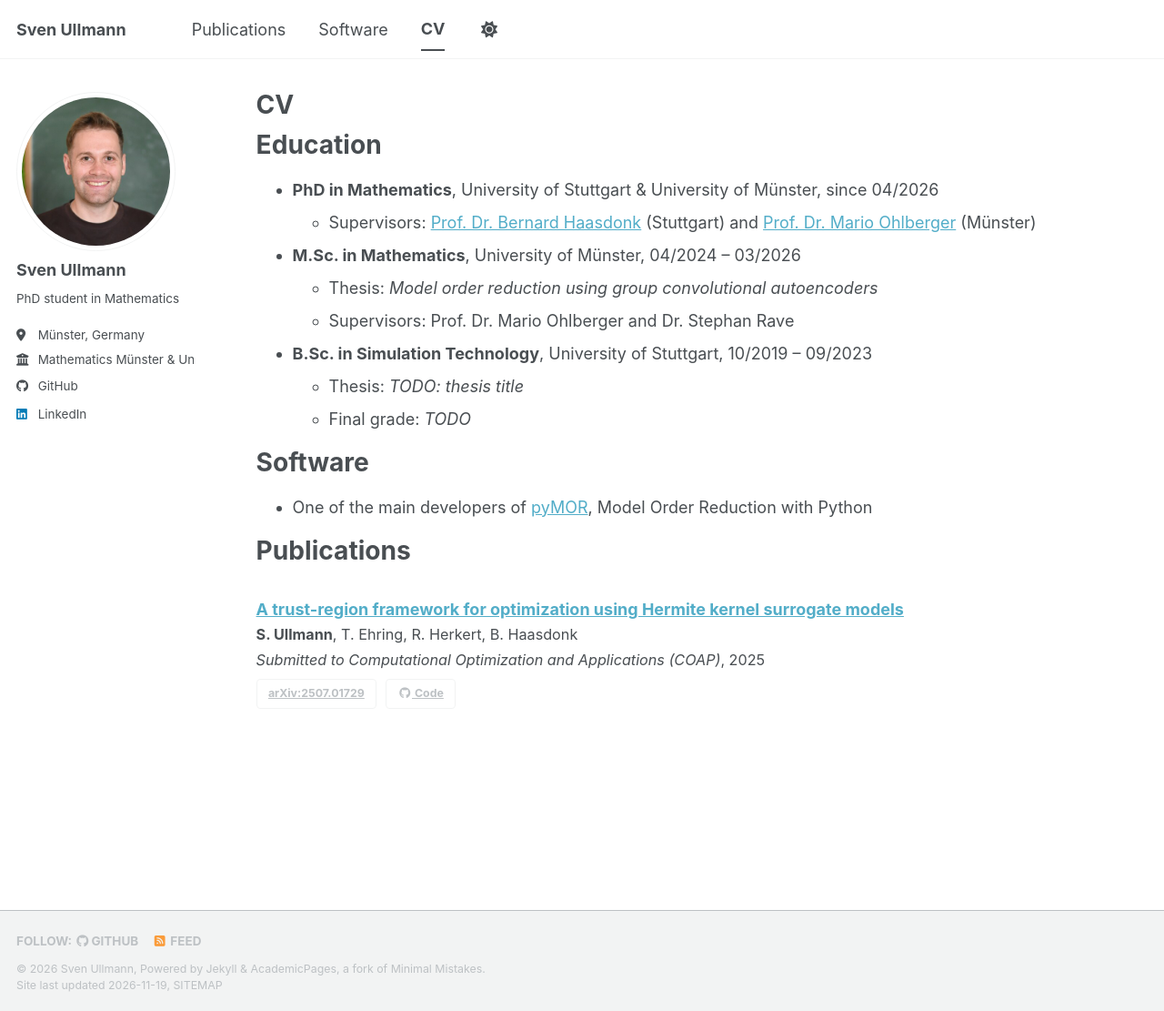
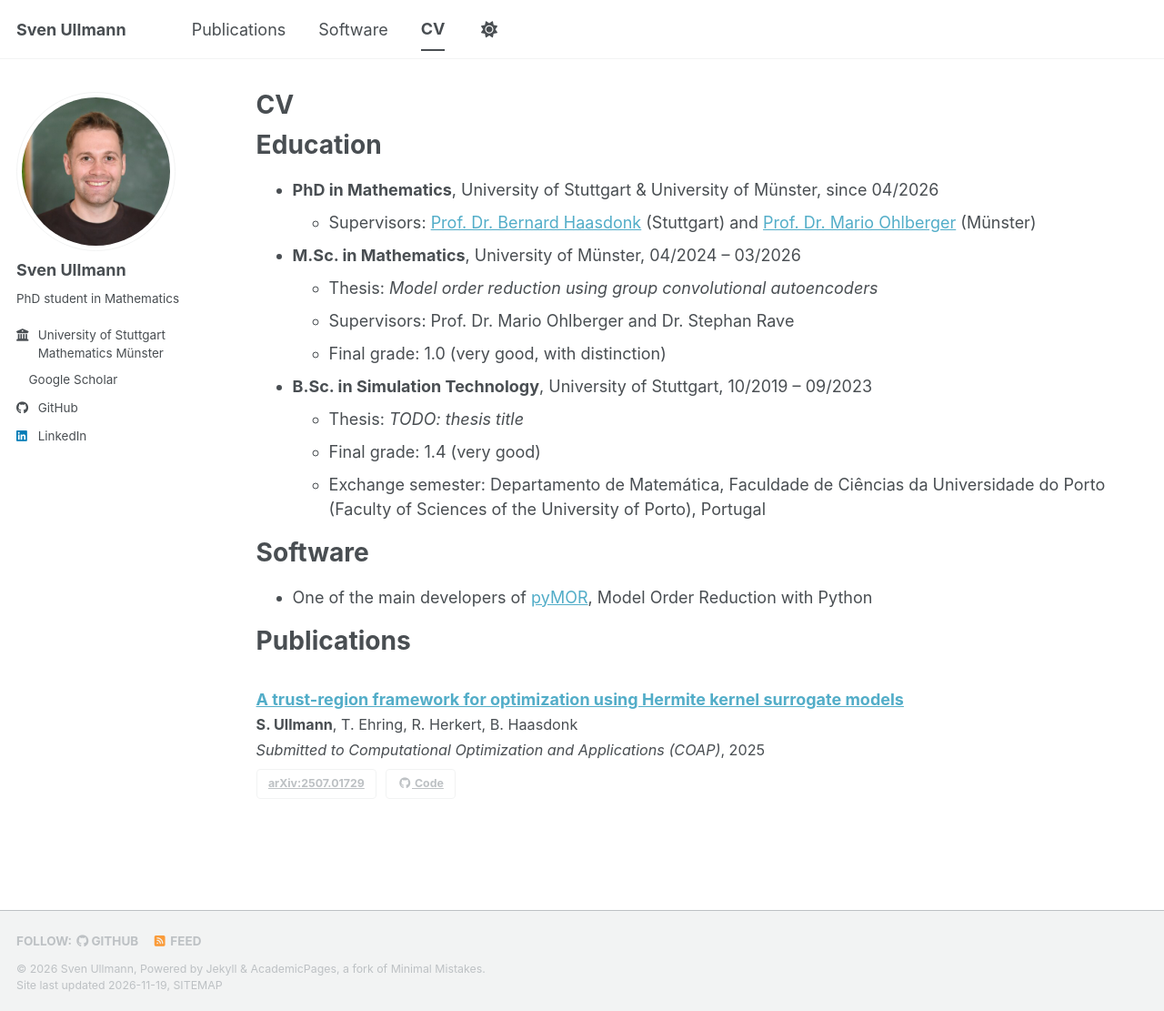
Before and after one commit to ullmannsven/ullmannsven.github.io, a Jekyll site: the page built from _pages/cv.md, in a window 1280 px wide and 1111 px high. Shown: the whole window at 91% size. Built offline with Jekyll 4.4.1, drawn with Linux system fonts in a browser that asks for light colours; a script bundle is joined from its source files by our own code; a style sheet for code colours, icons or effects is not loaded.

Commit message:
Personalize site

```diff
--- a/_config.yml
+++ b/_config.yml
@@ -27,15 +27,17 @@ author:
   name             : "Sven Ullmann"
   pronouns         : # example: "she/her"
   bio              : "PhD student in Mathematics"
-  location         : "Münster, Germany"
-  employer         : "Mathematics Münster & University of Stuttgart"
+  location         : # leave empty to hide
+  employer         : # one entry per line in the sidebar
+    - "University of Stuttgart"
+    - "Mathematics Münster"
   uri              : # URL
   email            : # add an email address to show it in the sidebar
 
   # Academic websites
   academia         : # URL
   arxiv            : # URL - Update with the correct link to your profile
-  googlescholar    : # TODO: paste your Google Scholar profile URL here, e.g. "https://scholar.google.com/citations?user=XXXXXXXX"
+  googlescholar    : "https://scholar.google.com/citations?user=0TlY1dgAAAAJ"
   inspire-hep      : # URL
   impactstory      : # URL
   orcid            : # URL
--- a/_includes/author-profile.html
+++ b/_includes/author-profile.html
@@ -28,7 +28,7 @@
         <li class="author__desktop"><i class="fas fa-fw fa-location-dot icon-pad-right" aria-hidden="true"></i>{{ author.location }}</li>
       {% endif %}
       {% if author.employer %}
-        <li class="author__desktop"><i class="fas fa-fw fa-building-columns icon-pad-right" aria-hidden="true"></i>{{ author.employer }}</li>
+        <li class="author__desktop"><i class="fas fa-fw fa-building-columns icon-pad-right" aria-hidden="true"></i><span class="author__employer">{{ author.employer | join: "<br>" }}</span></li>
       {% endif %}
       {% if author.uri %}
         <li><a href="{{ author.uri }}"><i class="fas fa-fw fa-link icon-pad-right" aria-hidden="true"></i>{{ site.data.ui-text[site.locale].website_label | default: "Website" }}</a></li>
--- a/_pages/cv.md
+++ b/_pages/cv.md
@@ -16,9 +16,11 @@ Education
 * **M.Sc. in Mathematics**, University of Münster, 04/2024 – 03/2026
   * Thesis: *Model order reduction using group convolutional autoencoders*
   * Supervisors: Prof. Dr. Mario Ohlberger and Dr. Stephan Rave
+  * Final grade: 1.0 (very good, with distinction)
 * **B.Sc. in Simulation Technology**, University of Stuttgart, 10/2019 – 09/2023
   * Thesis: *TODO: thesis title*
-  * Final grade: *TODO*
+  * Final grade: 1.4 (very good)
+  * Exchange semester: Departamento de Matemática, Faculdade de Ciências da Universidade do Porto (Faculty of Sciences of the University of Porto), Portugal
 
 Software
 ======
--- a/assets/css/main.scss
+++ b/assets/css/main.scss
@@ -49,3 +49,9 @@
 
   .btn { margin: 0 0.4em 0.4em 0; }
 }
+
+/* Multi-line employer entry in the sidebar */
+.author__employer {
+  display: inline-block;
+  vertical-align: top;
+}
```
